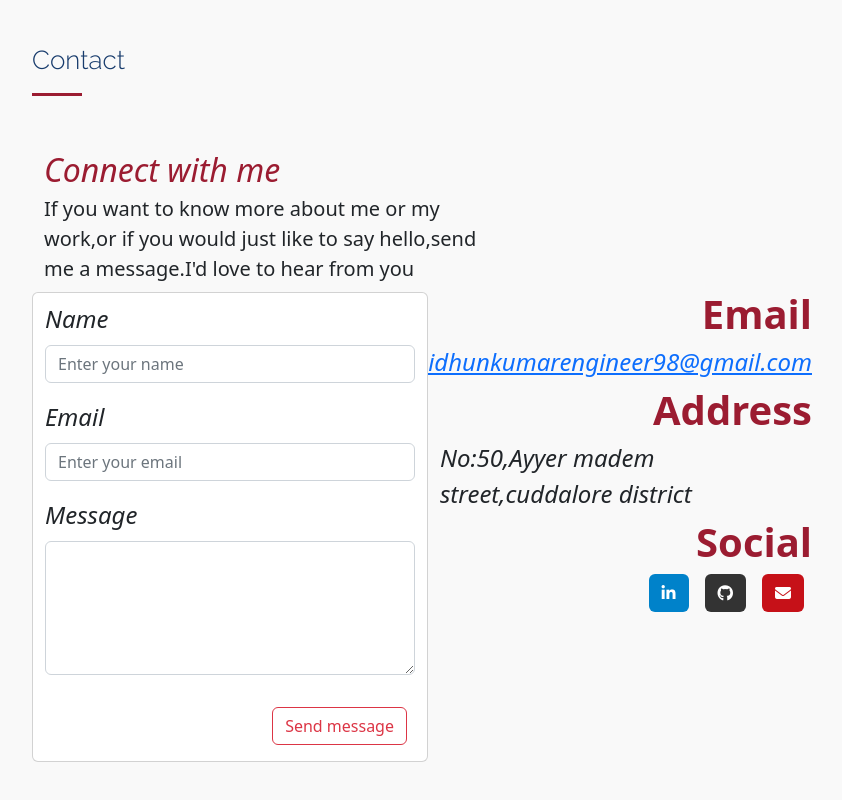
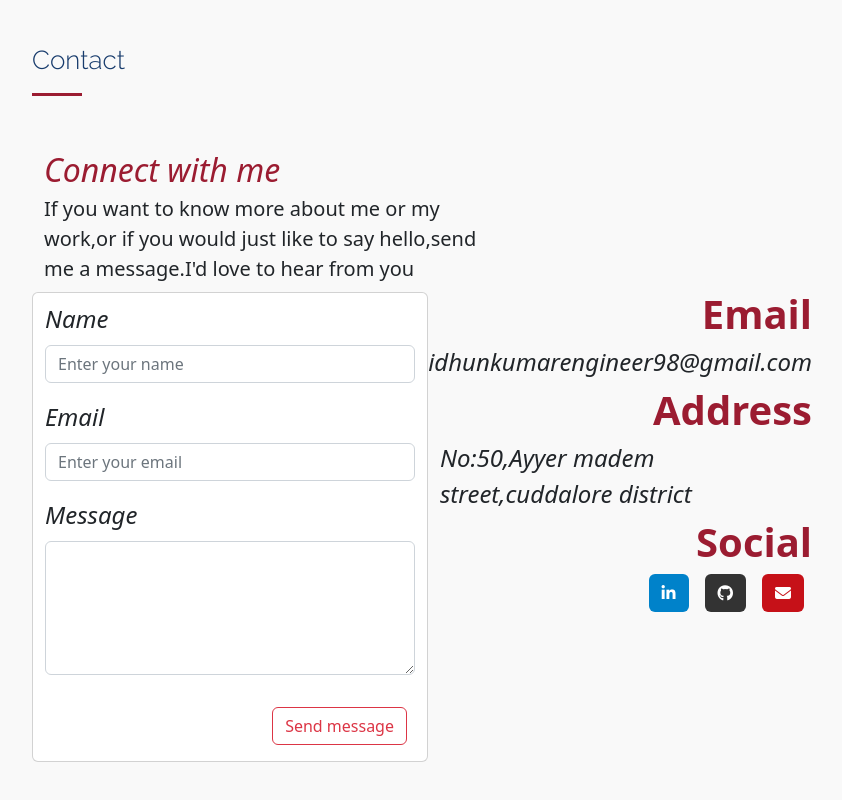
Before and after one commit to midhun786/Midhun_portfolio, a React (Create React App) app: page / in a window 1280 px wide. Shown: the part 4038-4838 px from the top of the page, without its empty margins (362-1204 px from the left). Built offline with nearby package versions, Linux system fonts and the light colour scheme.

Commit message:
first update

```diff
--- a/src/Contact/Contact.jsx
+++ b/src/Contact/Contact.jsx
@@ -42,7 +42,7 @@ function Contact() {
         <div className="col-lg-6">
           <div className="row">
             <label className="d-flex justify-content-end fw-bold fs-1"style= {{color:"rgb(155, 28, 49)"}}>Email</label>
-            <a className="fs-4 fw-normal fst-italic d-flex justify-content-lg-end justify-content-sm-end" href="midhunkumarengineer98@gmail.com">midhunkumarengineer98@gmail.com</a>
+            <div className="fs-4 fw-normal fst-italic d-flex justify-content-lg-end justify-content-sm-end" href="midhunkumarengineer98@gmail.com">midhunkumarengineer98@gmail.com</div>
 
             <label className="d-flex justify-content-end fw-bold fs-1" style= {{color:"rgb(155, 28, 49)"}}>Address</label>
             <div className="fs-4 fw-normal fst-italic d-flex justify-content-lg-end justify-content-sm-end">No:50,Ayyer madem street,cuddalore district</div>
```
